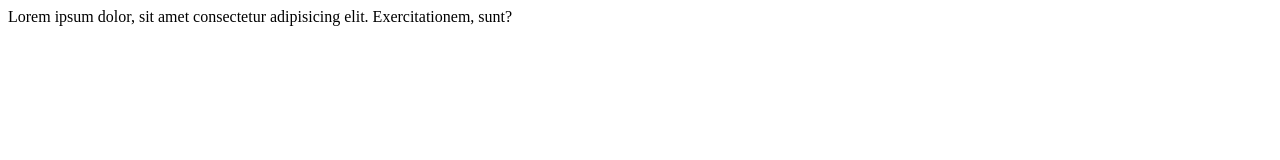
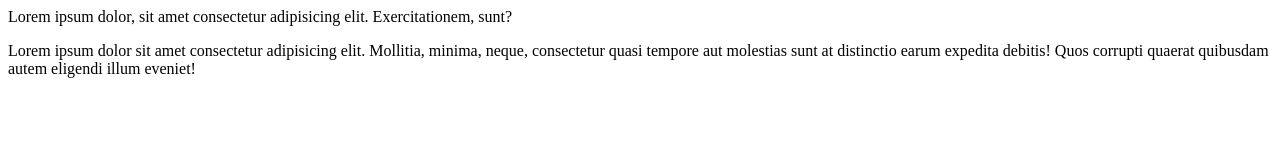
Before and after one commit to OgbuEsther/anotherClass, a plain HTML site: page index.html in a window 1280 px wide. Drawn offline with Linux system fonts and the light colour scheme.

Commit message:
still working on the landing page

```diff
--- a/index.html
+++ b/index.html
@@ -9,5 +9,6 @@
     <div>
         Lorem ipsum dolor, sit amet consectetur adipisicing elit. Exercitationem, sunt?
     </div>
+    <p>Lorem ipsum dolor sit amet consectetur adipisicing elit. Mollitia, minima, neque, consectetur quasi tempore aut molestias sunt at distinctio earum expedita debitis! Quos corrupti quaerat quibusdam autem eligendi illum eveniet!</p>
 </body>
 </html>
```
